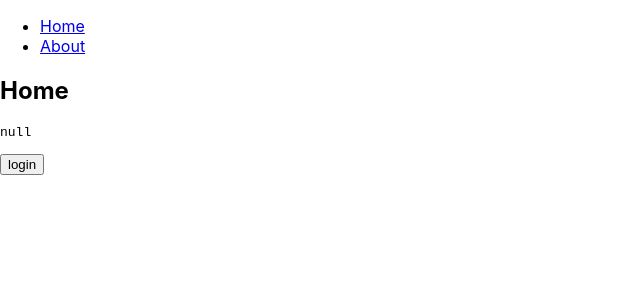
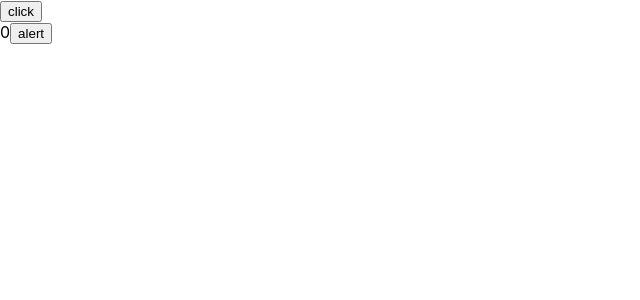
Before and after one commit to lubomirKavetskiy/React_Hooks, a React (Create React App) app: page / in a window 1280 px wide. Shown: the top 300 px of the page, without its empty margins (0-640 px from the left). Built offline with nearby package versions, Linux system fonts and the light colour scheme.

Commit message:
react clouser

```diff
--- a/src/App.js
+++ b/src/App.js
@@ -1,32 +1,31 @@
-import React, { useState, useMemo } from "react";
-import { BrowserRouter as Router, Route, Link } from "react-router-dom";
-import { Home, About } from "./pages";
-import { UserContext } from "./UserContext";
+import React, { useState, useRef } from "react";
 
 function AppRouter() {
-  const [user, setUser] = useState(null);
+  const [count, setCount] = useState(0);
+  const countRef = useRef();
 
-  const value = useMemo(() => ({ user, setUser }), [user, setUser]);
+  countRef.current = count;
+
+  const handleAlert = () => {
+    setTimeout(() => {
+      console.log(countRef.current);
+    }, 3000);
+  };
 
   return (
-    <Router>
-      <div>
-        <nav>
-          <ul>
-            <li>
-              <Link to="/">Home</Link>
-            </li>
-            <li>
-              <Link to="/about/">About</Link>
-            </li>
-          </ul>
-        </nav>
-        <UserContext.Provider value={value}>
-          <Route path="/" exact component={Home} />
-          <Route path="/about/" component={About} />
-        </UserContext.Provider>
-      </div>
-    </Router>
+    <>
+      <button
+        onClick={() => {
+          setCount(count + 1);
+        }}
+      >
+        click
+      </button>
+      <br />
+      <span>{count}</span>
+      <button onClick={handleAlert}>alert</button>
+      <br />
+    </>
   );
 }
 
```
